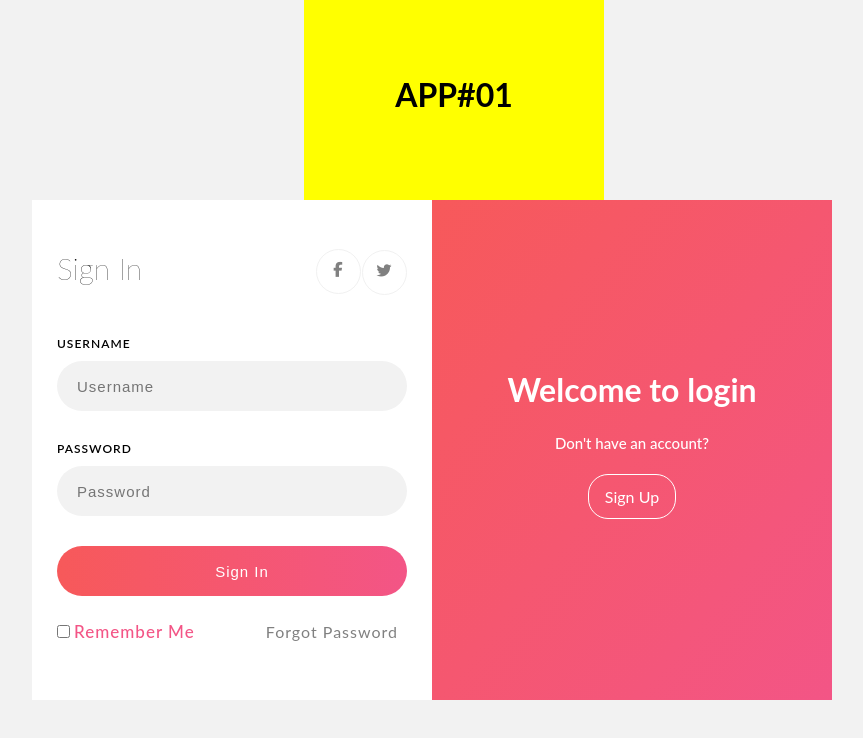
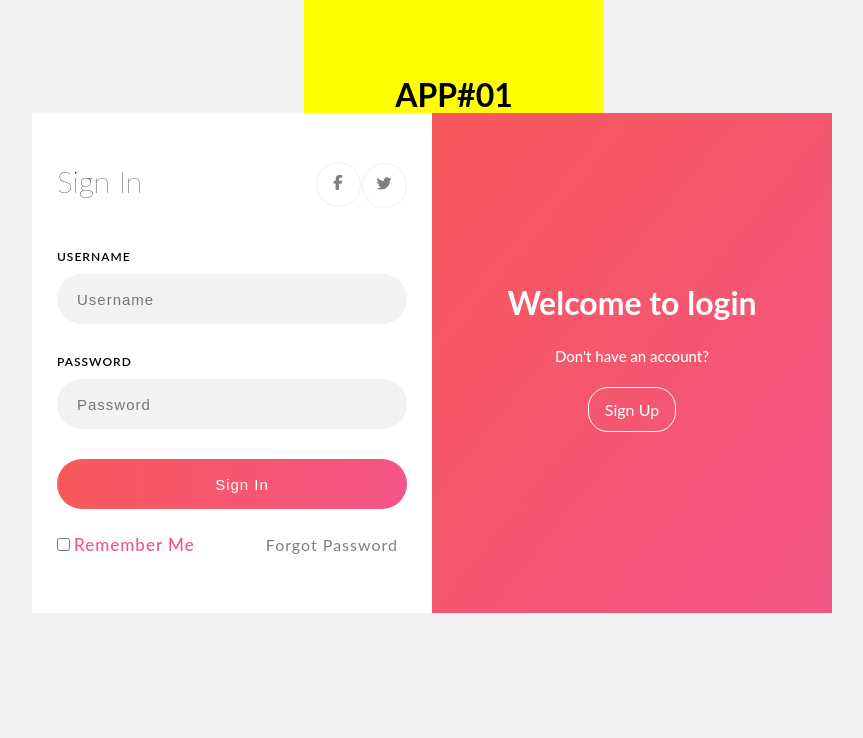
Before and after one commit to ait-jalloul/app-no-00-anas, a plain HTML site: page index.html in a window 1280 px wide. Shown: the whole page, without its empty margins (208-1071 px from the left). Drawn offline with Linux system fonts and the light colour scheme.

Commit message:
Update style.css

```diff
--- a/style.css
+++ b/style.css
@@ -11,7 +11,7 @@ body{
 }
 .divapp01{
 	background-color: yellow;
-	height: 200px;
+	height: 113px;
 	width: 300px;
 	text-align: center;
 	position: relative;
```
